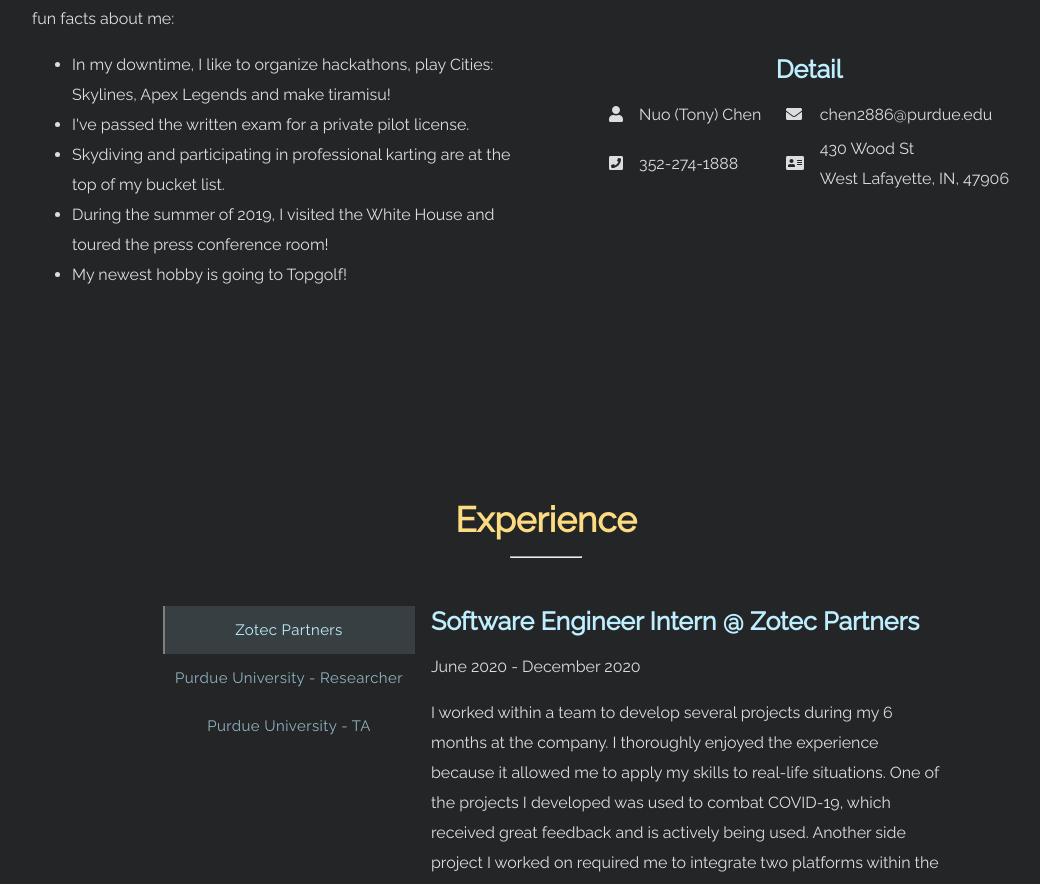
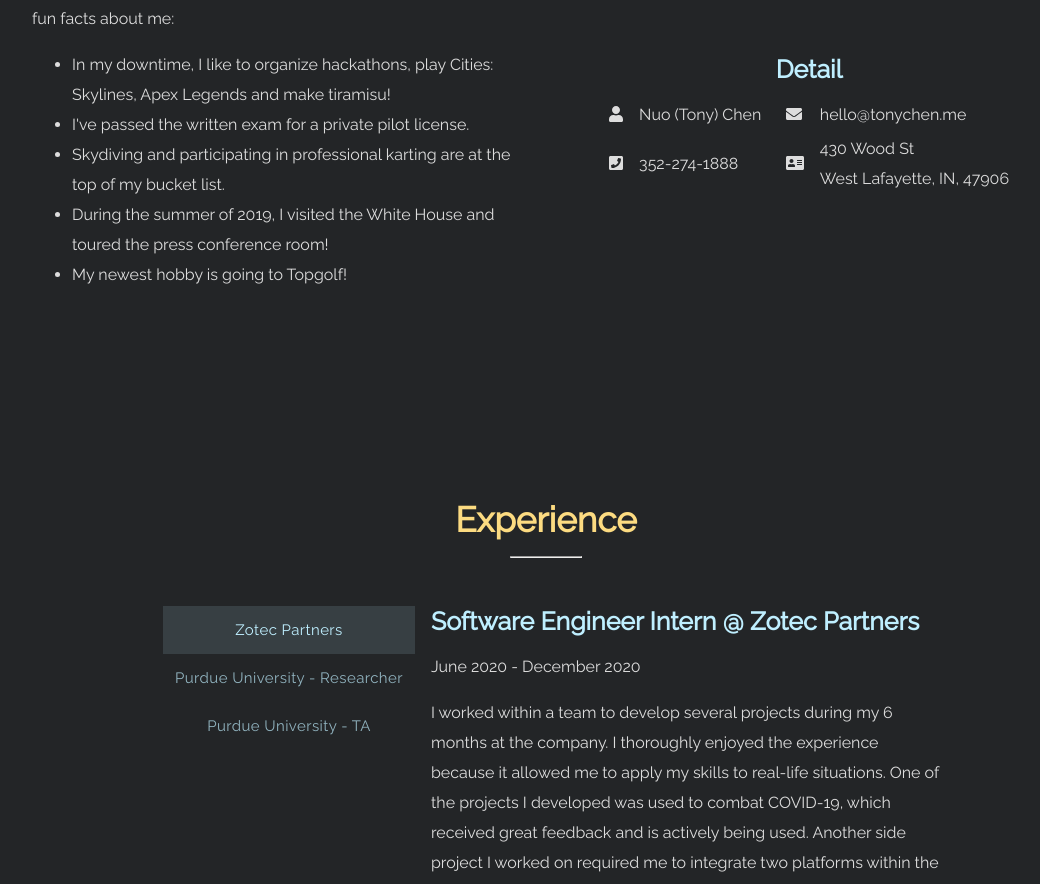
Before and after one commit to Chen2886/Chen2886.github.io, a React (Create React App) app: page / in a window 1280 px wide. Shown: the part 1246-2130 px from the top of the page, without its empty margins (94-1134 px from the left). Built offline with nearby package versions, Linux system fonts and the light colour scheme; the HTML template or start-up script is replaced by a standard one.

Commit message:
Changed email

```diff
--- a/src/About.js
+++ b/src/About.js
@@ -95,7 +95,7 @@
                         <FontAwesomeIcon icon='envelope' />
                       </td>
                       <td>&nbsp;&nbsp;</td>
-                      <td>chen2886@purdue.edu</td>
+                      <td>hello@tonychen.me</td>
                     </tr>
 
                     <tr>
--- a/src/Contact.js
+++ b/src/Contact.js
@@ -32,7 +32,7 @@
 const social = [
   {
     name: 'mail',
-    url: 'mailto: chen2886@purdue.edu',
+    url: 'mailto: hello@tonychen.me',
     icon: 'fas envelope',
   },
   {
--- a/src/Header.js
+++ b/src/Header.js
@@ -116,7 +116,7 @@
 const social = [
   {
     name: 'mail',
-    url: 'mailto: chen2886@purdue.edu',
+    url: 'mailto: hello@tonychen.me',
     icon: 'fas envelope',
   },
   {
```
Also changed, not shown: public/resumeData.json (+4 -4 lines).
